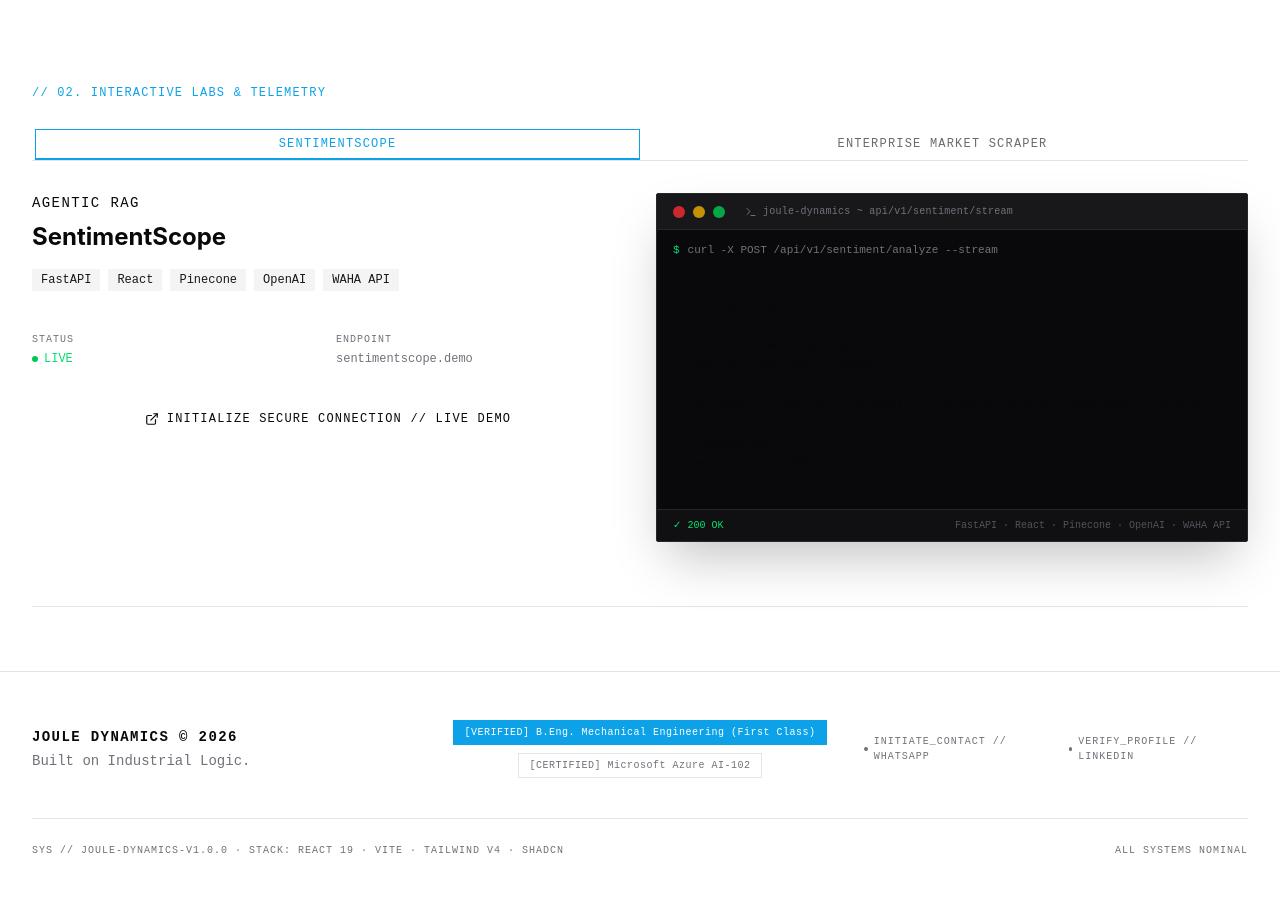
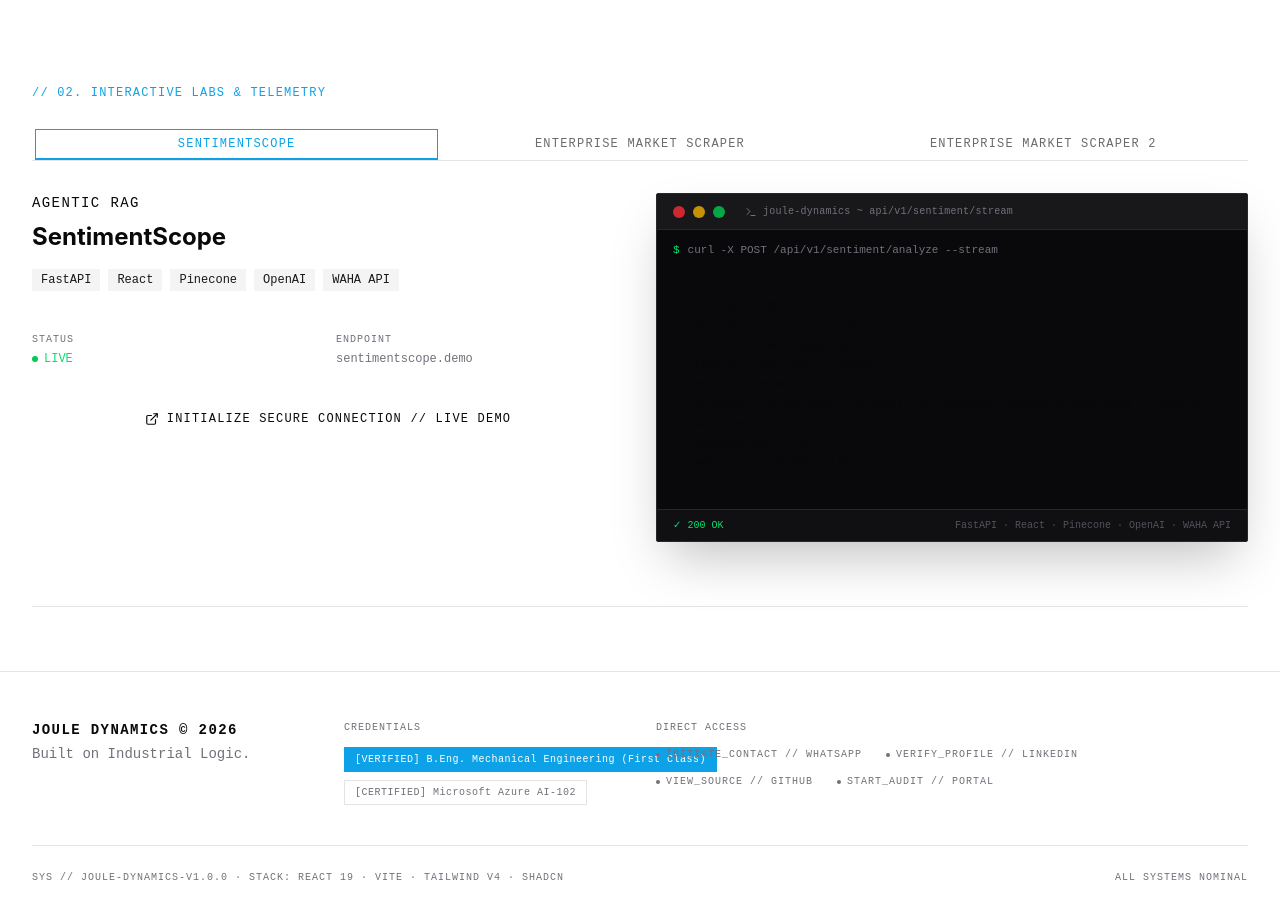
Before and after one commit to JohnJodinho/joule-dynamics, a React (Vite) app: page / in a window 1280 px wide. Shown: the part 1900-2819 px from the top of the page. Built offline with nearby package versions, Linux system fonts and the light colour scheme.

Commit message:
Mods: Improved layering in CredentialFooter.tsx

```diff
--- a/src/components/layout/CredentialFooter.tsx
+++ b/src/components/layout/CredentialFooter.tsx
@@ -4,13 +4,42 @@
 
 const LINKS = config.links as LinkNode[];
 
+/** Internal hrefs (starting with /) use a plain <a>, external get target="_blank" */
+function LinkItem({ link }: { link: LinkNode }) {
+  const isInternal = link.href.startsWith("/");
+  return (
+    <a
+      key={link.id}
+      href={link.href}
+      {...(!isInternal && { target: "_blank", rel: "noopener noreferrer" })}
+      className="group inline-flex items-center gap-1.5 font-mono text-[10px] tracking-widest uppercase text-muted-foreground transition-colors duration-150 hover:text-accent"
+    >
+      <span
+        className="inline-block h-1 w-1 shrink-0 rounded-full bg-muted-foreground transition-colors duration-150 group-hover:bg-accent"
+        aria-hidden="true"
+      />
+      {link.label}
+    </a>
+  );
+}
+
 export default function CredentialFooter() {
   return (
     <footer className="border-t border-border bg-card py-12 mt-16">
       <div className="max-w-7xl mx-auto px-4 sm:px-6 lg:px-8">
-        <div className="grid grid-cols-1 md:grid-cols-3 gap-8 items-center">
 
-          {/* ── Left: Brand Lock ── */}
+        {/*
+         * Layout strategy:
+         *   mobile  (< md)  → 1 column, all sections stacked
+         *   tablet  (md–xl) → 2 columns: Brand | Badges on row 1,
+         *                                Links spans full width on row 2
+         *   desktop (≥ xl)  → 4 columns side-by-side, each section isolated
+         *
+         * This prevents Badges and Links ever sharing a column at any width.
+         */}
+        <div className="grid grid-cols-1 md:grid-cols-2 xl:grid-cols-4 gap-8 items-start">
+
+          {/* ── Column 1: Brand Lock ── */}
           <div className="flex flex-col gap-1">
             <p className="text-sm font-bold tracking-widest text-foreground uppercase font-mono">
               Joule Dynamics © 2026
@@ -20,39 +49,39 @@
             </p>
           </div>
 
-          {/* ── Center: Credential Badges ── */}
-          <div className="flex flex-col sm:flex-row md:flex-col lg:flex-row flex-wrap gap-2 md:items-center md:justify-center">
+          {/* ── Column 2: Credential Badges ── */}
+          <div className="flex flex-col gap-2">
+            <p className="font-mono text-[10px] text-muted-foreground tracking-widest uppercase mb-1">
+              CREDENTIALS
+            </p>
             <Badge
               variant="default"
-              className="rounded-sm font-mono text-[10px] tracking-wider px-2.5 py-1 bg-primary text-primary-foreground"
+              className="rounded-sm font-mono text-[10px] tracking-wider px-2.5 py-1 bg-primary text-primary-foreground w-fit"
             >
               [VERIFIED] B.Eng. Mechanical Engineering (First Class)
             </Badge>
             <Badge
               variant="outline"
-              className="rounded-sm font-mono text-[10px] tracking-wider px-2.5 py-1 border-border text-muted-foreground"
+              className="rounded-sm font-mono text-[10px] tracking-wider px-2.5 py-1 border-border text-muted-foreground w-fit"
             >
               [CERTIFIED] Microsoft Azure AI-102
             </Badge>
           </div>
 
-          {/* ── Right: Direct Access Links ── */}
-          <div className="flex flex-col sm:flex-row gap-3 md:justify-end">
-            {LINKS.map((link) => (
-              <a
-                key={link.id}
-                href={link.href}
-                target="_blank"
-                rel="noopener noreferrer"
-                className="group inline-flex items-center gap-1.5 font-mono text-[10px] tracking-widest uppercase text-muted-foreground transition-colors duration-150 hover:text-accent"
-              >
-                <span
-                  className="inline-block h-1 w-1 rounded-full bg-muted-foreground transition-colors duration-150 group-hover:bg-accent"
-                  aria-hidden="true"
-                />
-                {link.label}
-              </a>
-            ))}
+          {/* ── Columns 3–4: Direct Access Links
+               On md (2-col grid) this spans both columns so links wrap freely
+               without competing with the badge column above.
+               On xl (4-col grid) it occupies cols 3–4 as a single wide lane. ── */}
+          <div className="md:col-span-2 xl:col-span-2 flex flex-col gap-2">
+            <p className="font-mono text-[10px] text-muted-foreground tracking-widest uppercase mb-1">
+              DIRECT ACCESS
+            </p>
+            {/* flex-wrap: grows to accommodate any number of links from config.json */}
+            <div className="flex flex-wrap gap-x-6 gap-y-3">
+              {LINKS.map((link) => (
+                <LinkItem key={link.id} link={link} />
+              ))}
+            </div>
           </div>
 
         </div>
@@ -66,6 +95,7 @@
             ALL SYSTEMS NOMINAL
           </p>
         </div>
+
       </div>
     </footer>
   );
--- a/src/data/config.json
+++ b/src/data/config.json
@@ -93,18 +93,41 @@
         "Rotating Proxies"
       ],
       "terminalPayload": "{\n  \"target\": \"competitor-pricing\",\n  \"records_extracted\": 47800,\n  \"extraction_rate\": \"12,400 records/hr\",\n  \"proxy_rotations\": 1140,\n  \"tls_fingerprint\": \"CHROME_120_EMULATED\",\n  \"bypass_status\": \"SUCCESS\",\n  \"defenses_bypassed\": [\"Datadome\", \"Cloudflare\", \"PerimeterX\"]\n}"
+    },
+    {
+      "id": "scraper2",
+      "title": "Enterprise Market Scraper 2",
+      "category": "Enterprise Scraping",
+      "liveUrl": "https://scraper.demo",
+      "architecture": [
+        "Python",
+        "Playwright",
+        "BrightData",
+        "Rotating Proxies"
+      ],
+      "terminalPayload": "{\n  \"target\": \"competitor-pricing\",\n  \"records_extracted\": 47800,\n  \"extraction_rate\": \"12,400 records/hr\",\n  \"proxy_rotations\": 1140,\n  \"tls_fingerprint\": \"CHROME_120_EMULATED\",\n  \"bypass_status\": \"SUCCESS\",\n  \"defenses_bypassed\": [\"Datadome\", \"Cloudflare\", \"PerimeterX\"]\n}"
     }
   ],
   "links": [
     {
       "id": "whatsapp",
       "label": "INITIATE_CONTACT // WHATSAPP",
-      "href": "https://wa.me/"
+      "href": "https://wa.me/2348101344101"
     },
     {
       "id": "linkedin",
       "label": "VERIFY_PROFILE // LINKEDIN",
-      "href": "https://linkedin.com/in/"
+      "href": "https://www.linkedin.com/in/john-albarka-ibrahim/"
+    },
+    {
+      "id": "github",
+      "label": "VIEW_SOURCE // GITHUB",
+      "href": "https://github.com/JohnJodinho/joule-dynamics"
+    },
+    {
+      "id": "audit",
+      "label": "START_AUDIT // PORTAL",
+      "href": "/audit"
     }
   ]
 }
```
